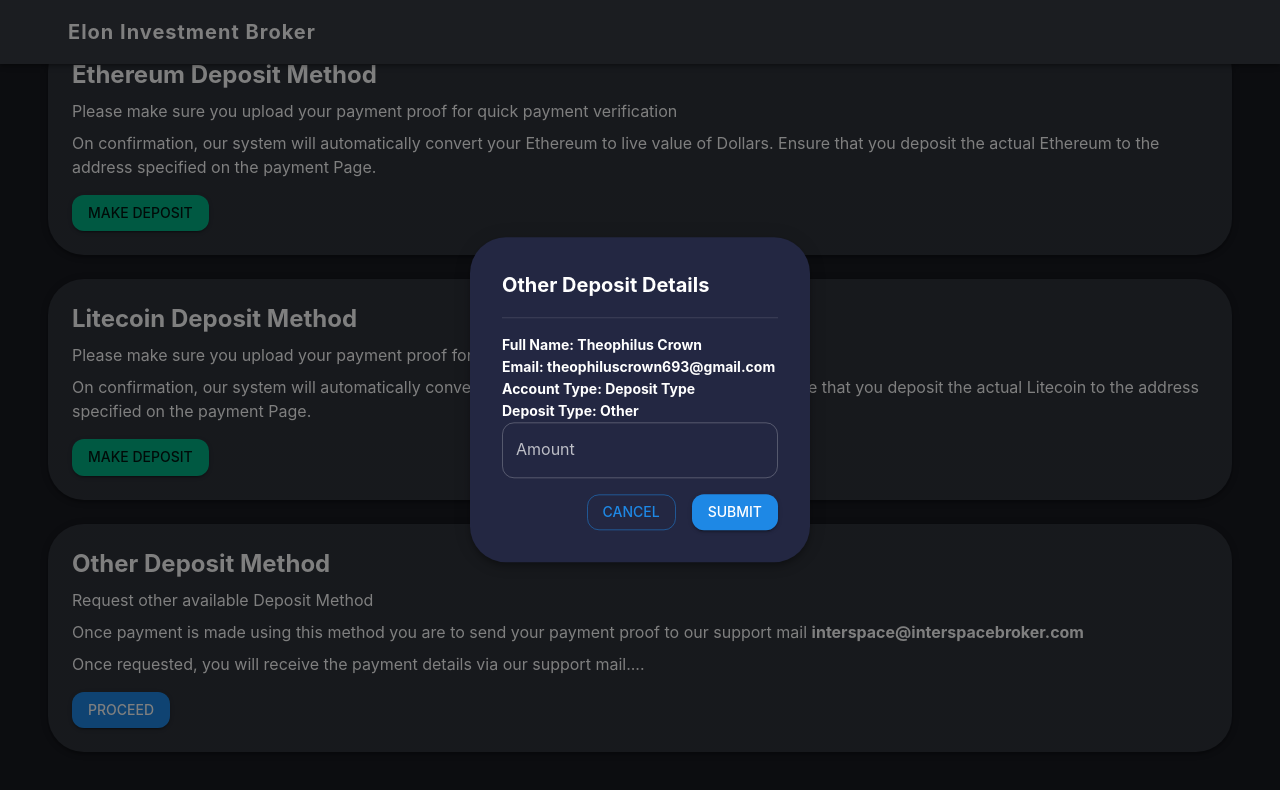
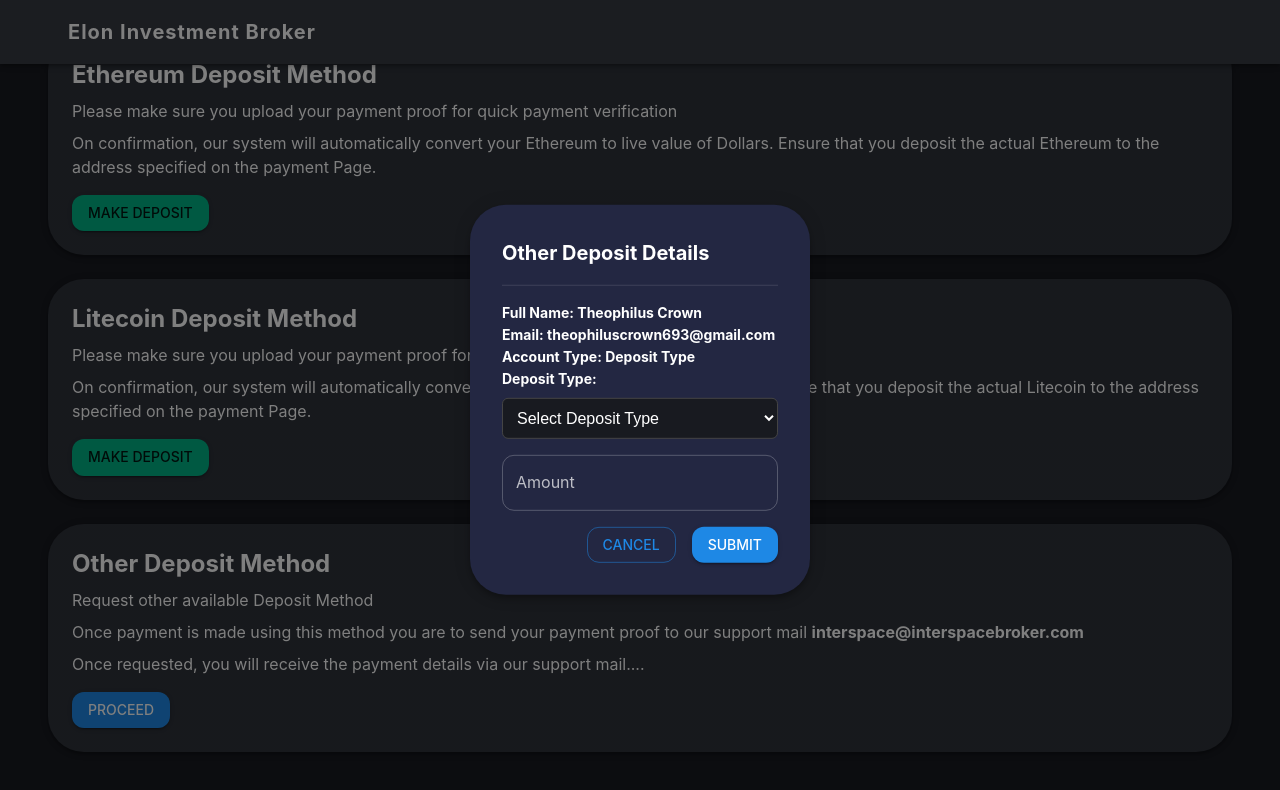
Before and after one commit to Diateck/crypto-forex-frontend-, a React (Vite) app: page /dashboard/deposits in a window 1280 px wide. Both pictures are taken after a click on the button "PROCEED". Shown: the part 572-1362 px from the top of the page. Built offline with nearby package versions, Linux system fonts and the light colour scheme; some icons are missing.

Commit message:
Update Deposits.jsx

```diff
--- a/src/pages/Deposits.jsx
+++ b/src/pages/Deposits.jsx
@@ -154,7 +154,21 @@ export default function Deposits() {
               <Typography variant="subtitle2" fontWeight={700}>Full Name: {user.name}</Typography>
               <Typography variant="subtitle2" fontWeight={700}>Email: {user.email}</Typography>
               <Typography variant="subtitle2" fontWeight={700}>Account Type: {user.accountType}</Typography>
-              <Typography variant="subtitle2" fontWeight={700}>Deposit Type: Other</Typography>
+              <Box sx={{ mb: 2 }}>
+                <Typography variant="subtitle2" fontWeight={700} sx={{ mb: 1 }}>Deposit Type:</Typography>
+                <select style={{ width: '100%', padding: '10px', borderRadius: 6, border: '1px solid #444', background: '#181A20', color: '#fff', fontSize: '1rem' }}>
+                  <option value="">Select Deposit Type</option>
+                  <option value="Litecoin">Litecoin</option>
+                  <option value="Bank Transfer">Bank Transfer</option>
+                  <option value="Bitcoin Cash">Bitcoin Cash</option>
+                  <option value="USDT">USDT</option>
+                  <option value="PayPal">PayPal</option>
+                  <option value="Stellar">Stellar</option>
+                  <option value="Western Union">Western Union</option>
+                  <option value="Skrill">Skrill</option>
+                  <option value="MoneyGram">MoneyGram</option>
+                </select>
+              </Box>
               <TextField label="Amount" fullWidth sx={{ mb: 2 }} value={amount} onChange={e => setAmount(e.target.value)} />
               <Box sx={{ display: 'flex', justifyContent: 'flex-end', gap: 2 }}>
                 <Button variant="outlined" color="secondary" onClick={handleCloseModal}>Cancel</Button>
```
